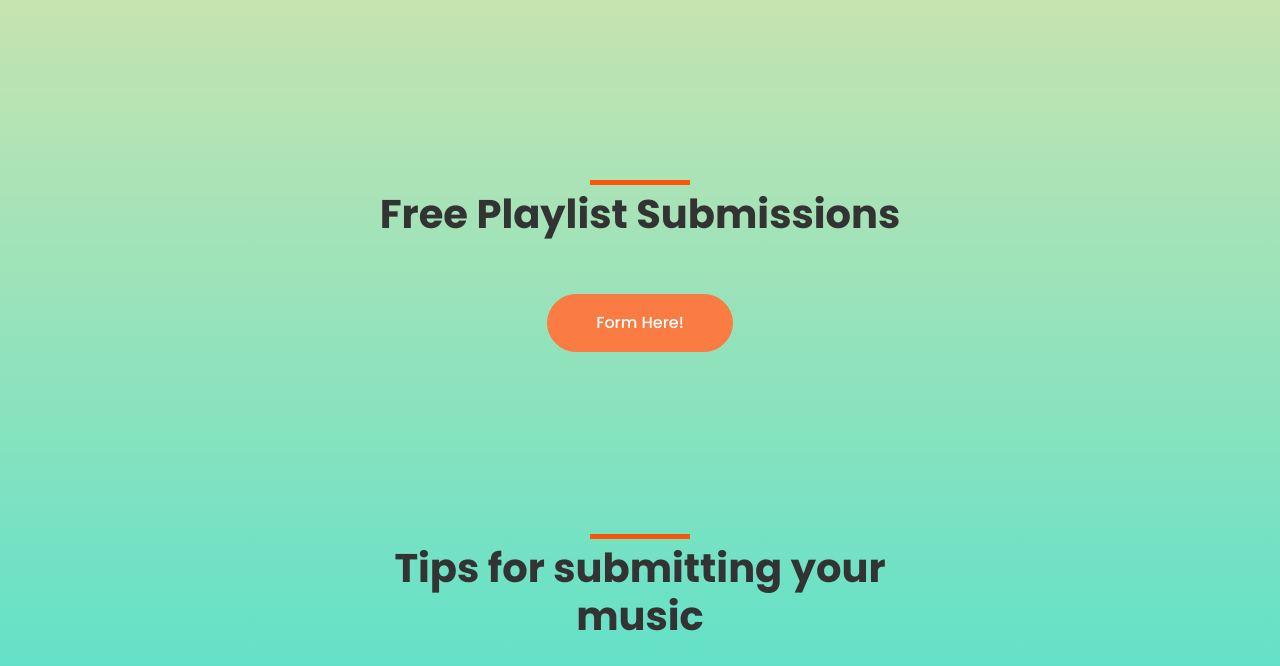
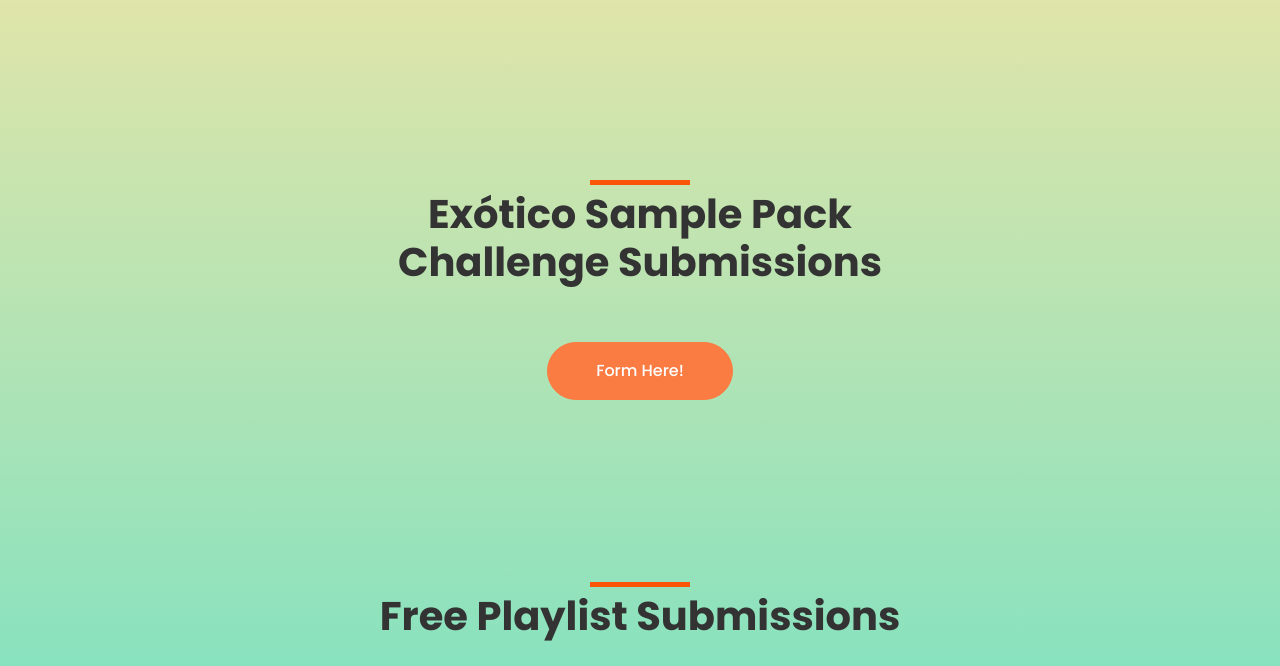
Before and after one commit to GH4ROLD/exoticopage.github.io, a website with bundled scripts: page service.html in a window 1280 px wide. Shown: the part 1431-2097 px from the top of the page. Built offline with nearby package versions, Linux system fonts and the light colour scheme.

Commit message:
Add files via upload

```diff
--- a/service.html
+++ b/service.html
@@ -188,6 +188,16 @@
 
 
     <!-- Services End -->
+    <div class="container-fluid py-5">
+        <div class="container py-5">
+            <div class="row justify-content-center">
+                <div class="col-lg-6 text-center"> <!-- Agregado "text-center" aquí -->
+                    <h1 class="section-title position-relative text-center mb-5">Exótico Sample Pack Challenge Submissions</h1>
+                    <a href="https://docs.google.com/forms/d/e/1FAIpQLSc2hzOZSDZYN7OuQwXmp32AZW1m6qfJR_CNMWe8jpMyGV3LXg/viewform" target="_blank" class="btn btn-primary py-md-3 px-md-5 mt-2">Form Here!</a>
+                </div>
+            </div>
+        </div>
+    </div>
 
     <div class="container-fluid py-5">
         <div class="container py-5">
```
Also changed, not shown: index.html (line endings or trailing spaces).
